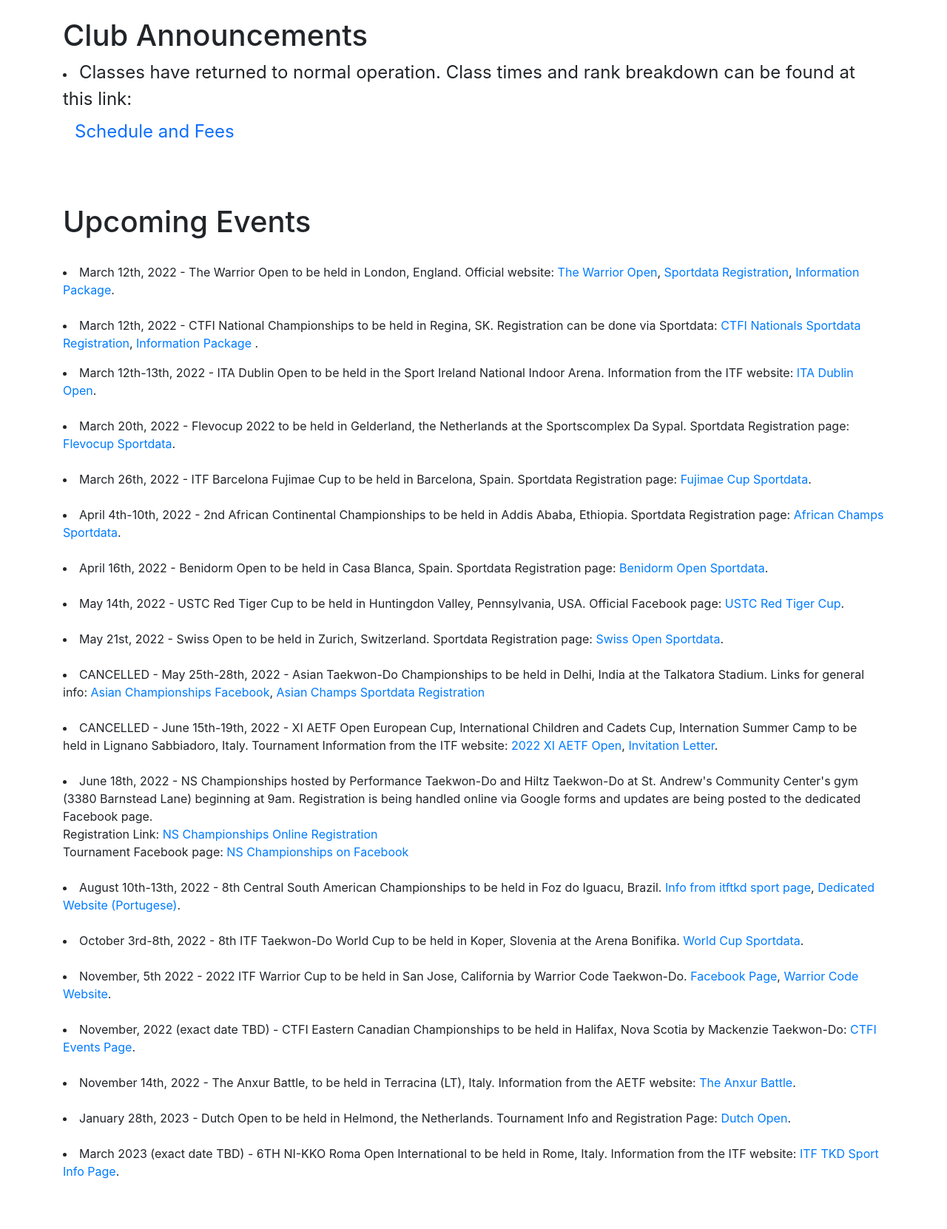
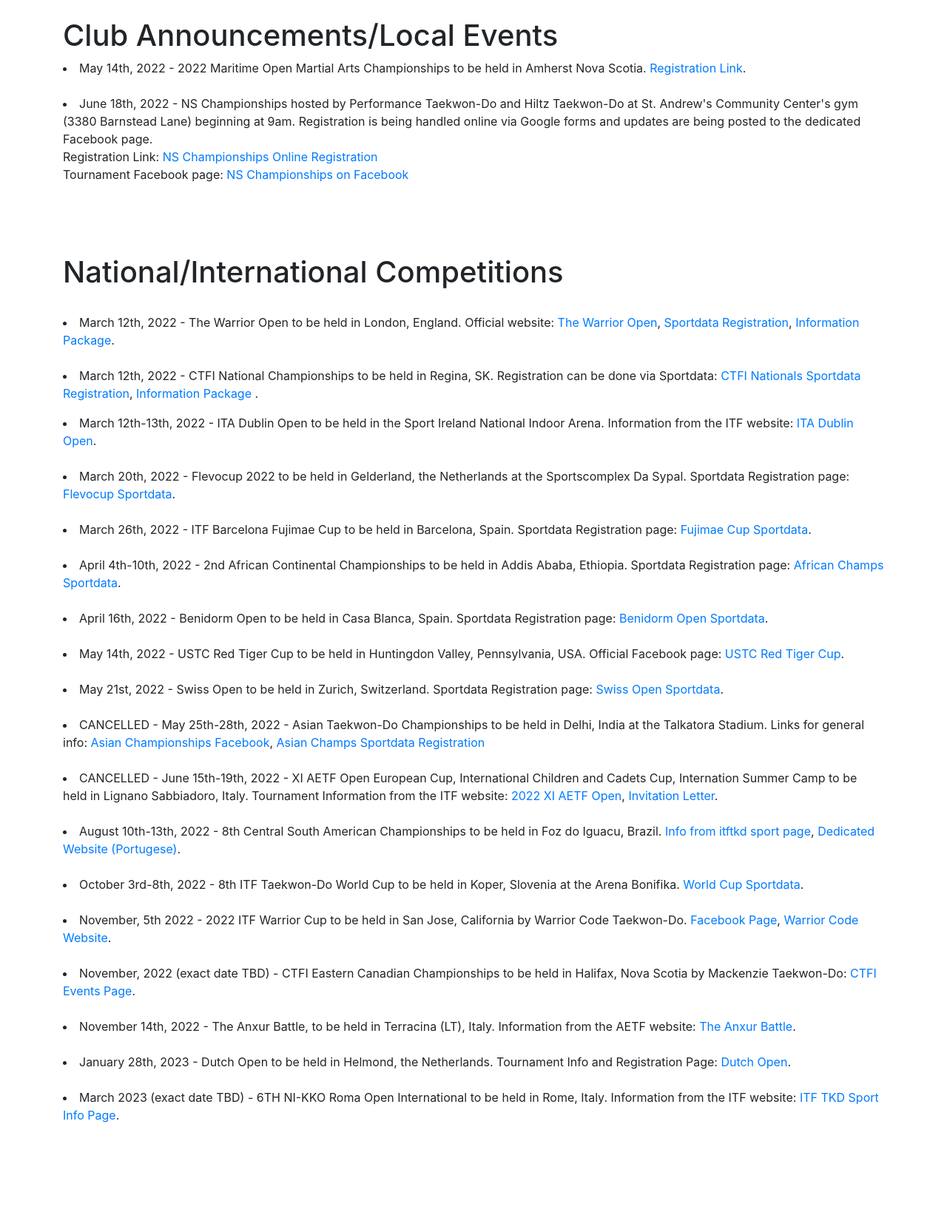
Before and after one commit to saoneil/ptkd_flask_website, a Flask app: page /upcomingevents in a window 1280 px wide. Shown: the part 80-1742 px from the top of the page at 74% size. Run offline with Flask 2, Linux system fonts and the light colour scheme; some libraries are stand-ins or nearby versions.

Commit message:
events update

```diff
--- a/templates/upcomingevents.html
+++ b/templates/upcomingevents.html
@@ -19,16 +19,20 @@
 
         <div class="container">
         	<br>
-          <h1>Club Announcements</h1>
+          <h1>Club Announcements/Local Events</h1>
           <ul.a {list-style-type: circle;}>
+            <li>May 14th, 2022 - 2022 Maritime Open Martial Arts Championships to be held in Amherst Nova Scotia.
+              <a href="https://forms.gle/PddszpVqqzTY5xS1A">Registration Link</a>.
+            </li><br>
             <li>
-              <font size="+2">Classes have returned to normal operation. Class times and rank breakdown can be found at this link: <a class="nav-link active" href="/scheduleprices">Schedule and Fees</a>
-              </font size="+2">
-            </li>
+              June 18th, 2022 - NS Championships hosted by Performance Taekwon-Do and Hiltz Taekwon-Do at St. Andrew's Community Center's gym (3380 Barnstead Lane) beginning at 9am. Registration is being handled online via Google forms and updates are being posted to the dedicated Facebook page.<br>
+              Registration Link: <a href="https://forms.gle/vXazp1tL74vdtQs5A">NS Championships Online Registration</a><br>
+              Tournament Facebook page: <a href="https://www.facebook.com/NSChampionship">NS Championships on Facebook</a>
+            </li><br>
           </ul.a><br><br><br>
 
 
-          <h1>Upcoming Events</h1><br>
+          <h1>National/International Competitions</h1><br>
           <ul.a {list-style-type: circle;}>
             <li>
               March 12th, 2022 - The Warrior Open to be held in London, England. Official website: <a href="https://thewarrioropen.com/">The Warrior Open</a>, <a href="https://www.sportdata.org/taekwondo_itf/set-online/veranstaltung_info_main.php?active_menu=calendar&vernr=293#a_eventhead">Sportdata Registration</a>,
@@ -81,12 +85,6 @@
             </li><br>
 
             <li>
-              June 18th, 2022 - NS Championships hosted by Performance Taekwon-Do and Hiltz Taekwon-Do at St. Andrew's Community Center's gym (3380 Barnstead Lane) beginning at 9am. Registration is being handled online via Google forms and updates are being posted to the dedicated Facebook page.<br>
-              Registration Link: <a href="https://forms.gle/vXazp1tL74vdtQs5A">NS Championships Online Registration</a><br>
-              Tournament Facebook page: <a href="https://www.facebook.com/NSChampionship">NS Championships on Facebook</a>
-            </li><br>
-
-            <li>
               August 10th-13th, 2022 - 8th Central South American Championships to be held in Foz do Iguacu, Brazil. <a href="https://itftkd.sport/event/8th-central-south-american-championship/?fbclid=IwAR2GX5G6YgnYbn0mjJ9wCJeuYMHLn4O-t1lSoU4Xvqn1ycarbMZSgrhle10">Info from itftkd sport page</a>, <a href="https://csbrasil2022.fcstkd-itf.org/">Dedicated Website (Portugese)</a>.
             </li><br>
 
```
